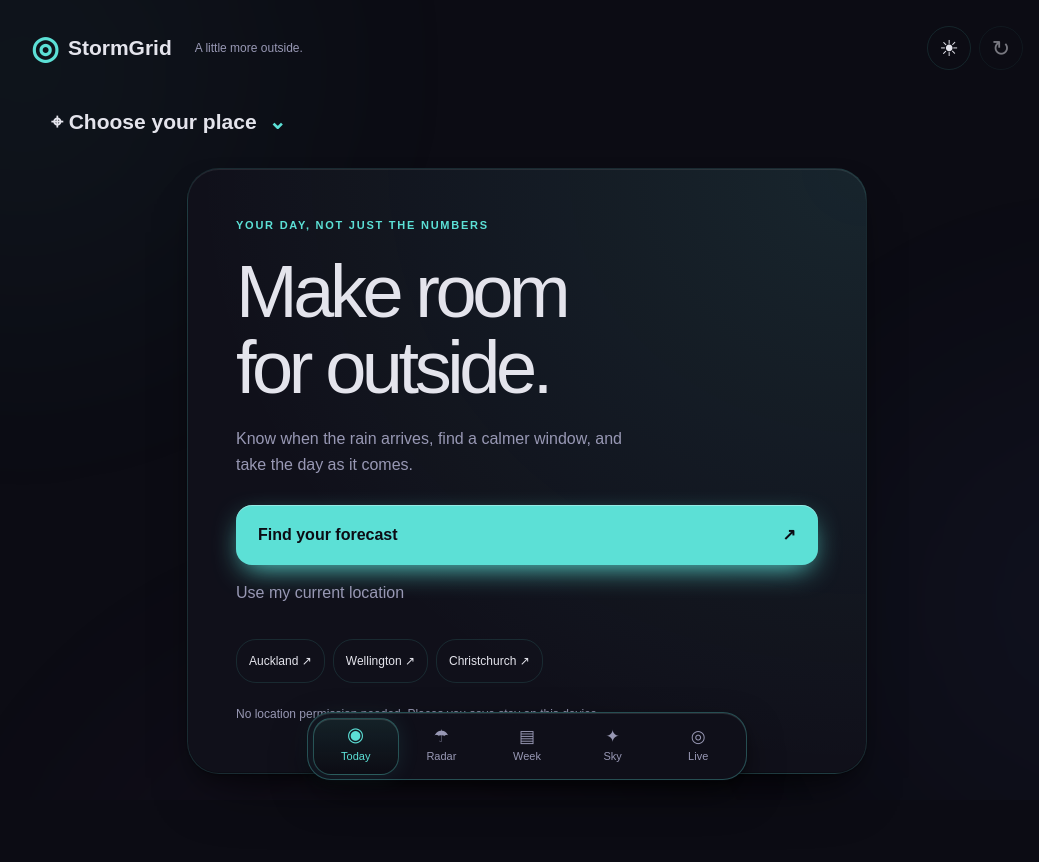
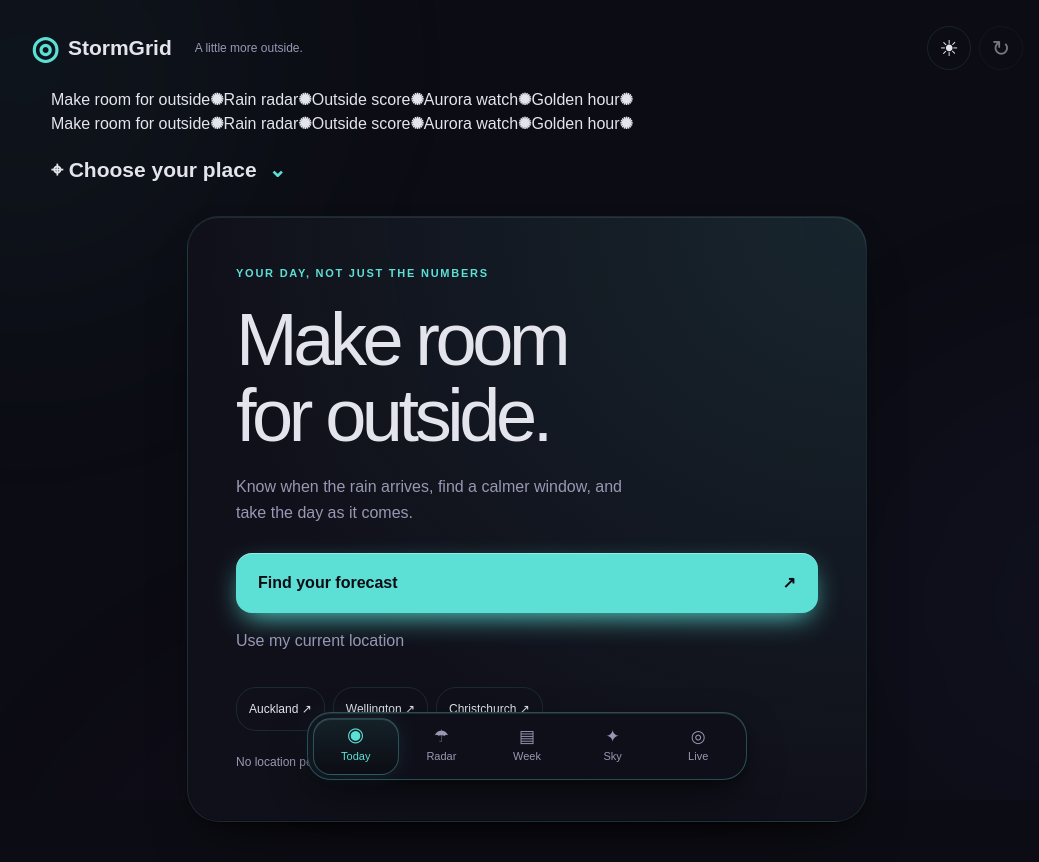
Before and after one commit to tripwire24/my-weather, a Next.js app: page / in a window 1280 px wide. Shown: the top 862 px of the page, without its empty margins (113-1152 px from the left). Built offline with nearby package versions, Linux system fonts and the light colour scheme.

Commit message:
Update page.tsx

```diff
--- a/src/app/page.tsx
+++ b/src/app/page.tsx
@@ -17,13 +17,13 @@ import { UVSolar } from '@/components/UVSolar';
 import { AstronomySeasons } from '@/components/AstronomySeasons';
 import { FeelsLike } from '@/components/FeelsLike';
 import { AirQuality } from '@/components/AirQuality';
-import { Ambient, CountUp, useTilt } from '@/components/v2/Motion';
+import { Ambient, CountUp, Ticker, Wave, useTilt } from '@/components/v2/Motion';
 import { Radar } from '@/components/v2/Radar';
 import { SkyView } from '@/components/v2/SkyTab';
 import { HistoryCards } from '@/components/v2/HistoryCards';
 import { AlertsCard, DaycareRun, OutsideScoreCard, notify, type AlertItem } from '@/components/v2/TodayExtras';
 import { fetchRainSoon, fetchKpForecast } from '@/lib/extraApis';
-import { auroraKpNeeded } from '@/lib/insights';
+import { auroraKpNeeded, clock, minsOf } from '@/lib/insights';
 import { WeatherIcon } from '@/components/ui/WeatherIcon';
 import { wmoLabel, formatRelativeTime } from '@/lib/formatters';
 import { STORAGE_KEYS } from '@/lib/constants';
@@ -99,12 +99,16 @@ export default function StormGridApp() {
     setPlaces(next);
     try { localStorage.setItem(PLACES_KEY, JSON.stringify(next)); } catch {}
   };
-  return <div className="day-app">
+  const wc = data?.current.weatherCode ?? 2;
+  const world = !data ? 'sun' : wc >= 95 ? 'storm' : ((wc >= 51 && wc <= 67) || (wc >= 80 && wc <= 82)) ? 'rain' : (wc >= 71 && wc <= 77) || wc === 85 || wc === 86 ? 'snow' : wc >= 2 ? 'cloud' : data.current.isDay ? 'sun' : 'night';
+  const tickerItems = data ? [`${data.location.name} ${Math.round(data.current.temperature)}°`, `Feels ${Math.round(data.current.feelsLike)}°`, `Rain ${data.daily[0]?.precipitationProbability ?? 0}% today`, `Wind ${Math.round(data.current.windSpeed)} km/h`, `UV ${data.current.uvIndex.toFixed(1)}`, `Humidity ${Math.round(data.current.humidity)}%`, `Sunset ${clock(minsOf(data.daily[0].sunset))}`] : ['Make room for outside', 'Rain radar', 'Outside score', 'Aurora watch', 'Golden hour'];
+  return <div className="day-app" data-world={world}>
     <Ambient code={data?.current.weatherCode} isDay={data?.current.isDay}/>
     <header className="day-header"><a href="#main" className="day-brand"><span className="brand-orbit">◎</span> StormGrid<span className="brand-note">A little more outside.</span></a>
       <div className="header-actions"><button aria-label={`Switch to ${mode === 'light' ? 'dark' : 'light'} theme`} onClick={() => setTheme(mode === 'light' ? 'dark' : 'light')}>{mode === 'light' ? '◐' : '☀'}</button><button aria-label="Refresh forecast" disabled={loading || !location} onClick={refresh}>↻</button></div>
     </header>
     <main id="main" className="day-main">
+      <Ticker items={tickerItems}/>
       <div className="day-toolbar"><button className="place-button" onClick={() => setSearch(true)}>⌖ {location?.name || 'Choose your place'} <span>⌄</span></button>{location && <button className="save-button" onClick={toggleSave} aria-label={places.some(p=>samePlace(p,location)) ? 'Unsave this place' : 'Save this place'}>{places.some(p=>samePlace(p,location)) ? '★ Saved' : '☆ Save'}</button>}</div>
       {places.length > 0 && <div className="place-chips" aria-label="Saved places">{places.map(p=><button className={location && samePlace(p,location) ? 'selected' : ''} key={`${p.latitude},${p.longitude}`} onClick={()=>select(p)}>{p.name}</button>)}</div>}
       {!location && <section className="welcome-card"><p className="eyebrow">YOUR DAY, NOT JUST THE NUMBERS</p><h1>Make room<br/>for outside.</h1><p>Know when the rain arrives, find a calmer window, and take the day as it comes.</p><button className="primary-button" onClick={()=>setSearch(true)}>Find your forecast <span>↗</span></button><button className="text-button" onClick={requestPermission} disabled={gpsLoading}>{gpsLoading ? 'Finding your location…' : 'Use my current location'}</button><div className="starter-places">{starterPlaces.map(p=><button key={p.name} onClick={()=>select(p)}>{p.name} ↗</button>)}</div><small>No location permission needed. Places you save stay on this device.</small></section>}
@@ -114,7 +118,7 @@ export default function StormGridApp() {
       {data && <>
         <div className="forecast-status" role="status">{loading ? 'Updating forecast…' : isStale ? 'Saved forecast · may be out of date' : `Updated ${lastUpdated ? formatRelativeTime(lastUpdated) : 'just now'}`}<span>Open-Meteo · {data.location.timezone || 'local time'}</span></div>
         {tab === 'today' && <>
-          <section ref={heroRef} className={`now-card ${data.current.isDay ? 'is-day' : 'is-night'}`}><div className="hero-sky" aria-hidden="true"><i className="cloud c1"/><i className="cloud c2"/><i className="cloud c3"/><i className="glare"/></div><div><p className="eyebrow">RIGHT NOW</p><h1>{wmoLabel(data.current.weatherCode)}</h1><p>Feels like {Math.round(data.current.feelsLike)}° · High {Math.round(data.daily[0]?.tempMax)}° / Low {Math.round(data.daily[0]?.tempMin)}°</p></div><div className="temperature-row"><span className="big-temperature"><CountUp value={Math.round(data.current.temperature)}/><sup>°</sup></span><WeatherIcon code={data.current.weatherCode} isDay={data.current.isDay} size={96}/></div><div className="now-metrics"><div><span>Wind</span><strong>{Math.round(data.current.windSpeed)} <small>km/h</small></strong></div><div><span>Rain today</span><strong>{data.daily[0]?.precipitation.toFixed(1)} <small>mm</small></strong></div><div><span>UV now</span><strong>{data.current.uvIndex.toFixed(1)} <small>{data.current.uvIndex >= 3 ? 'Protection' : 'Low'}</small></strong></div></div></section>
+          <section ref={heroRef} className={`now-card ${data.current.isDay ? 'is-day' : 'is-night'}`}><div className="hero-sky" aria-hidden="true"><i className="cloud c1"/><i className="cloud c2"/><i className="cloud c3"/><i className="glare"/></div><div><p className="eyebrow">RIGHT NOW</p><h1>{wmoLabel(data.current.weatherCode)}</h1><span className="sticker">{data.daily[0]?.precipitationProbability ?? 0}% rain today</span><p>Feels like {Math.round(data.current.feelsLike)}° · High {Math.round(data.daily[0]?.tempMax)}° / Low {Math.round(data.daily[0]?.tempMin)}°</p></div><div className="temperature-row"><span className="big-temperature"><CountUp value={Math.round(data.current.temperature)}/><sup>°</sup></span><WeatherIcon code={data.current.weatherCode} isDay={data.current.isDay} size={96}/></div><div className="now-metrics"><div><span>Wind</span><strong>{Math.round(data.current.windSpeed)} <small>km/h</small></strong></div><div><span>Rain today</span><strong>{data.daily[0]?.precipitation.toFixed(1)} <small>mm</small></strong></div><div><span>UV now</span><strong>{data.current.uvIndex.toFixed(1)} <small>{data.current.uvIndex >= 3 ? 'Protection' : 'Low'}</small></strong></div></div><Wave/></section>
           <DayPlanner data={data}/>
           <OutsideScoreCard data={data}/>
           <DaycareRun data={data}/>
```
